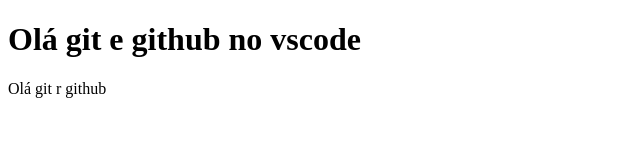
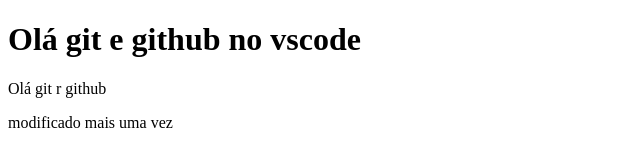
Before and after one commit to f4biosantos/teste-github, a plain HTML site: page index.html in a window 1280 px wide. Shown: the whole page, without its empty margins (0-640 px from the left). Drawn offline with Linux system fonts and the light colour scheme.

Commit message:
refactor: alter index.html

```diff
--- a/index.html
+++ b/index.html
@@ -9,7 +9,7 @@
 
     <h1>Olá git e github no vscode</h1>
 <p> Olá git r github</p>
-
+    <p> modificado mais uma vez</p>
 
 </body>
 </html>
```
